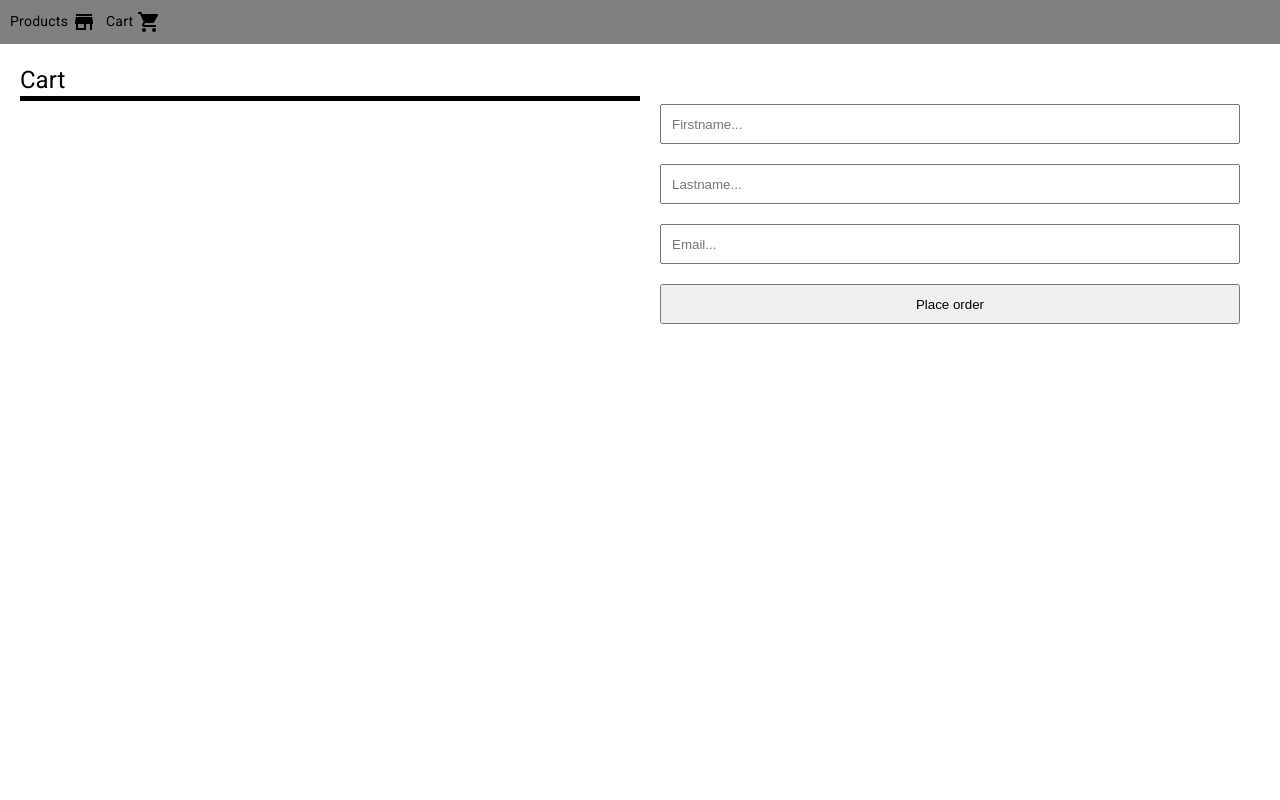
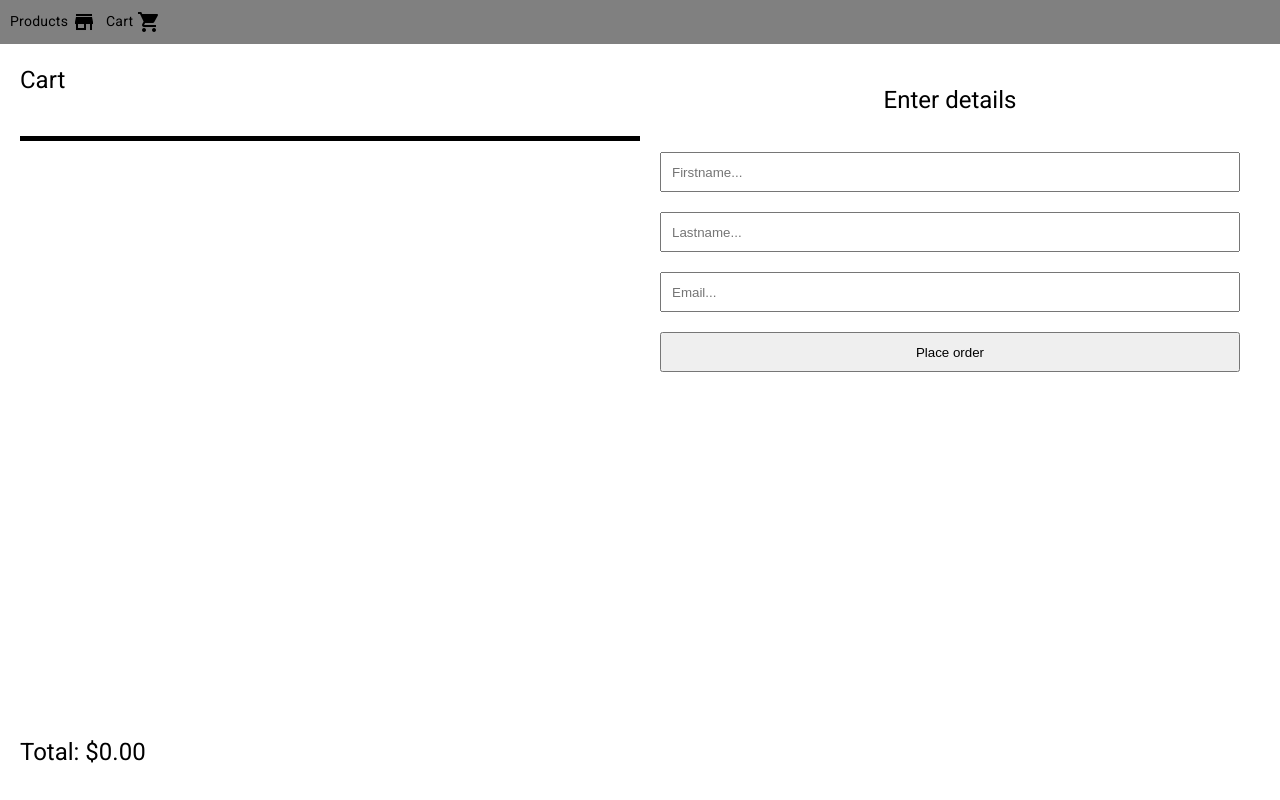
Before and after one commit to quyet-v/CodeChallenge, an Angular app: page /cart in a window 1280 px wide. Built offline with nearby package versions, Linux system fonts and the light colour scheme; sample sign-in values are in the browser's storage.

Commit message:
feature: prices now change in cart depending on quantity

```diff
--- a/src/app/modules/cart/components/cart/cart.component.html
+++ b/src/app/modules/cart/components/cart/cart.component.html
@@ -1,4 +1,4 @@
 <div class="cart-container">
-    <app-items [ngStyle]="{'flex': 0.5}" [items]="cartService.getCart()"></app-items>
+    <app-items [ngStyle]="{'flex': 0.5}" [items]="cartService.getCart()" [total]="cartService.calculateTotal()"></app-items>
     <app-checkout [ngStyle]="{'flex': 0.5}"></app-checkout>
 </div>
--- a/src/app/modules/cart/components/checkout/checkout.component.css
+++ b/src/app/modules/cart/components/checkout/checkout.component.css
@@ -14,3 +14,7 @@
     margin-top: 20px;
     padding: 10px;
 }
+
+.enter-details-title {
+    text-align: center;
+}
--- a/src/app/modules/cart/components/checkout/checkout.component.html
+++ b/src/app/modules/cart/components/checkout/checkout.component.html
@@ -1,4 +1,5 @@
 <div class="checkout-container">
+    <h1 class="enter-details-title">Enter details</h1>
     <form class="checkout-form">
         <input type="text" class="input" placeholder="Firstname...">
         <input type="text" class="input" placeholder="Lastname...">
--- a/src/app/modules/cart/components/item/item.component.html
+++ b/src/app/modules/cart/components/item/item.component.html
@@ -1,7 +1,14 @@
 <div class="item-container" *ngIf="item != undefined">
-    <h1>{{item.name}}</h1>
+    <h2>{{item.name}}</h2>
     <div class="item-quantity-info" >
-        <input class="quantity-input" type="number">
-        <h1 *ngIf="item.quantity != undefined">{{item.quantity * item.price}}</h1>
+        <input
+            min="1"
+            value="1"
+            class="quantity-input"
+            type="number"
+            (change)="handleQuantityChange($event)"
+            (keydown)="handleType($event)"
+            >
+        <h2 *ngIf="item.quantity != undefined">${{(item.quantity * item.price).toFixed(2)}}</h2>
     </div>
 </div>
--- a/src/app/modules/cart/components/item/item.component.ts
+++ b/src/app/modules/cart/components/item/item.component.ts
@@ -10,6 +10,16 @@ export class ItemComponent {
 
   @Input() item: Product | undefined;
 
+  handleQuantityChange(e: Event) {
+    const target = e.target;
+    const input = target as HTMLInputElement;
+    if(this.item && this.item.quantity) {
+      this.item.quantity = parseInt(input.value);
+    }
+  }
 
+  handleType(e: Event) {
+    e.preventDefault();
+  }
 
 }
--- a/src/app/modules/cart/components/items/items.component.css
+++ b/src/app/modules/cart/components/items/items.component.css
@@ -1,7 +1,20 @@
 .items-container {
     height: 100%;
+    display: flex;
+    flex-direction: column;
+}
+
+.item-container {
+    flex: 0.8;
+    overflow-y: scroll;
 }
 
 .cart-title {
     border-bottom: 5px solid black;
+    flex: 0.1;
 }
+
+.total-title {
+    flex: 0.1;
+
+}
--- a/src/app/modules/cart/components/items/items.component.html
+++ b/src/app/modules/cart/components/items/items.component.html
@@ -1,4 +1,7 @@
 <div class="items-container">
     <h1 class="cart-title">Cart</h1>
-    <app-item *ngFor="let item of items" [item]="item"></app-item>
+    <div class="item-container">
+        <app-item *ngFor="let item of items" [item]="item"></app-item>
+    </div>
+    <h1 class="total-title">Total: ${{total.toFixed(2)}}</h1>
 </div>
--- a/src/app/modules/cart/components/items/items.component.ts
+++ b/src/app/modules/cart/components/items/items.component.ts
@@ -9,6 +9,7 @@ import { Product } from 'src/app/models/Product';
 export class ItemsComponent {
 
   @Input() items: Product[] | undefined;
+  @Input() total: number = 0;
 
   ngOnInit() {
     console.log(this.items);
--- a/src/app/modules/cart/services/cart.service.ts
+++ b/src/app/modules/cart/services/cart.service.ts
@@ -29,4 +29,18 @@ export class CartService {
       this.cart.splice(index,1);
     }
   }
+
+  calculateTotal() {
+    let total = 0;
+
+    for(let i = 0; i < this.cart.length; i++) {
+      const item: Product = this.cart[i];
+      if(item.quantity) {
+        total += item.price * item.quantity;
+      }
+    }
+
+    return total;
+
+  }
 }
```
